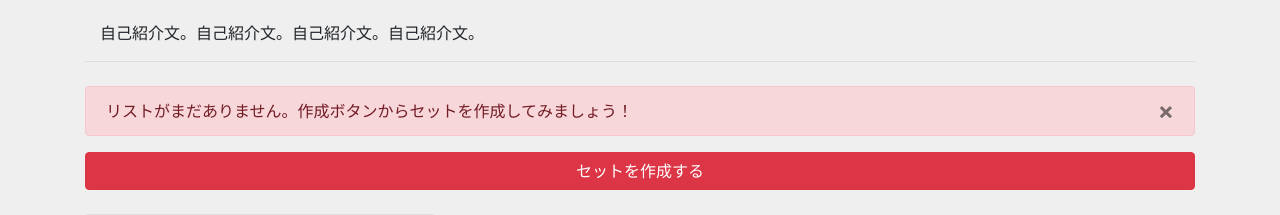
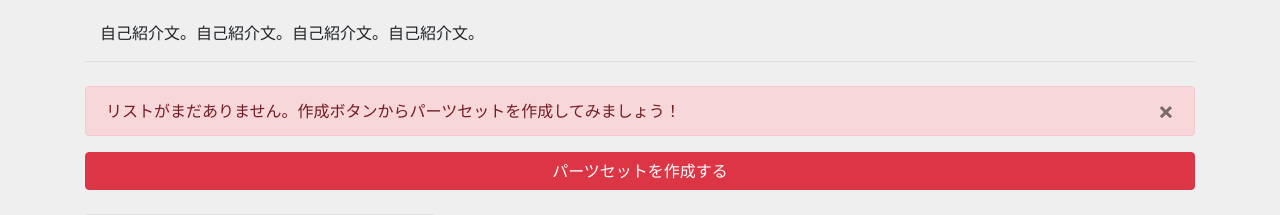
Before and after one commit to Katsuma-F/Vinyl-Life, a PHP site: page /mypage.php in a window 1280 px wide. Shown: the part 171-386 px from the top of the page. Run offline with PHP 8.4, Linux system fonts and the light colour scheme; some libraries are stand-ins or nearby versions.

Commit message:
セット->パーツセット に変更

```diff
--- a/mypage.php
+++ b/mypage.php
@@ -62,13 +62,13 @@
       <h6 class="user-description">自己紹介文。自己紹介文。自己紹介文。自己紹介文。</h6>
     </div>
     <div class="alert alert-danger alert-dismissble fade show" role="alert">
-      リストがまだありません。作成ボタンからセットを作成してみましょう！
+      リストがまだありません。作成ボタンからパーツセットを作成してみましょう！
       <button type="button" class="close" data-dismiss="alert" aria-label="閉じる">
         <span aria-hidden="true">×</span>
       </button>
     </div>
     <center>
-      <a href="#" class="btn btn-danger col-12 mb-4 mx-auto" data-toggle="modal" data-target="#myModal">セットを作成する</a>
+      <a href="#" class="btn btn-danger col-12 mb-4 mx-auto" data-toggle="modal" data-target="#myModal">パーツセットを作成する</a>
     </center>
 
     <!-- リスト -->
@@ -115,7 +115,7 @@
           <div class="modal-dialog" role="document">
             <div class="modal-content">
               <div class="modal-header">
-                <h5 class="modal-title" id="exampleModalLabel">セットの編集</h5>
+                <h5 class="modal-title" id="exampleModalLabel">パーツセットの編集</h5>
                 <button type="button" class="close" data-dismiss="modal" aria-label="閉じる">
                   <span aria-hidden="true">×</span>
                 </button>
@@ -124,7 +124,7 @@
                 <div class="modal-body">
                   <input type="hidden" name="" value="">
                   <p>
-                    セットの写真
+                    セットの写真：
                     <input type="file" name="image" value="test" size="50" id="id_file" required>
                   </p>
                   <p>
@@ -155,7 +155,7 @@
           <div class="modal-dialog" role="document">
             <div class="modal-content">
               <div class="modal-header">
-                <h5 class="modal-title" id="exampleModalLabel">セットの削除</h5>
+                <h5 class="modal-title" id="exampleModalLabel">パーツセットの削除</h5>
                 <button type="button" class="close" data-dismiss="modal" aria-label="閉じる">
                   <span aria-hidden="true">×</span>
                 </button>
@@ -163,7 +163,7 @@
               <form method="post">
                 <div class="modal-body">
                   <input type="hidden" name="" value="">
-                  <p>(セット名)を削除してもよろしいでしょうか？</p>
+                  <p>("セット名")を削除してもよろしいでしょうか？</p>
                   <input type="hidden" name="title" class="form-control" value="" placeholder="セットのタイトル" maxlength="50" required id="id_title">
                   <input type="hidden" name="folder_pk" value="58">
                 </div>
@@ -205,7 +205,7 @@
     <div class="modal-dialog" role="document">
       <div class="modal-content">
         <div class="modal-header">
-          <h5 class="modal-title" id="exampleModalLabel">セットを作成する</h5>
+          <h5 class="modal-title" id="exampleModalLabel">パーツセットを作成する</h5>
           <button type="button" class="close" data-dismiss="modal" aria-label="閉じる">
             <span aria-hidden="true">×</span>
           </button>
@@ -214,7 +214,7 @@
           <div class="modal-body">
             <input type="hidden" name="" value="">
             <p>
-              <label for="id_file">セットの写真:</label>
+              <label for="id_file">セットの写真；</label>
               <input type="file" name="image" value="test" size="50" id="id_file">
             </p>
             <p>
```
